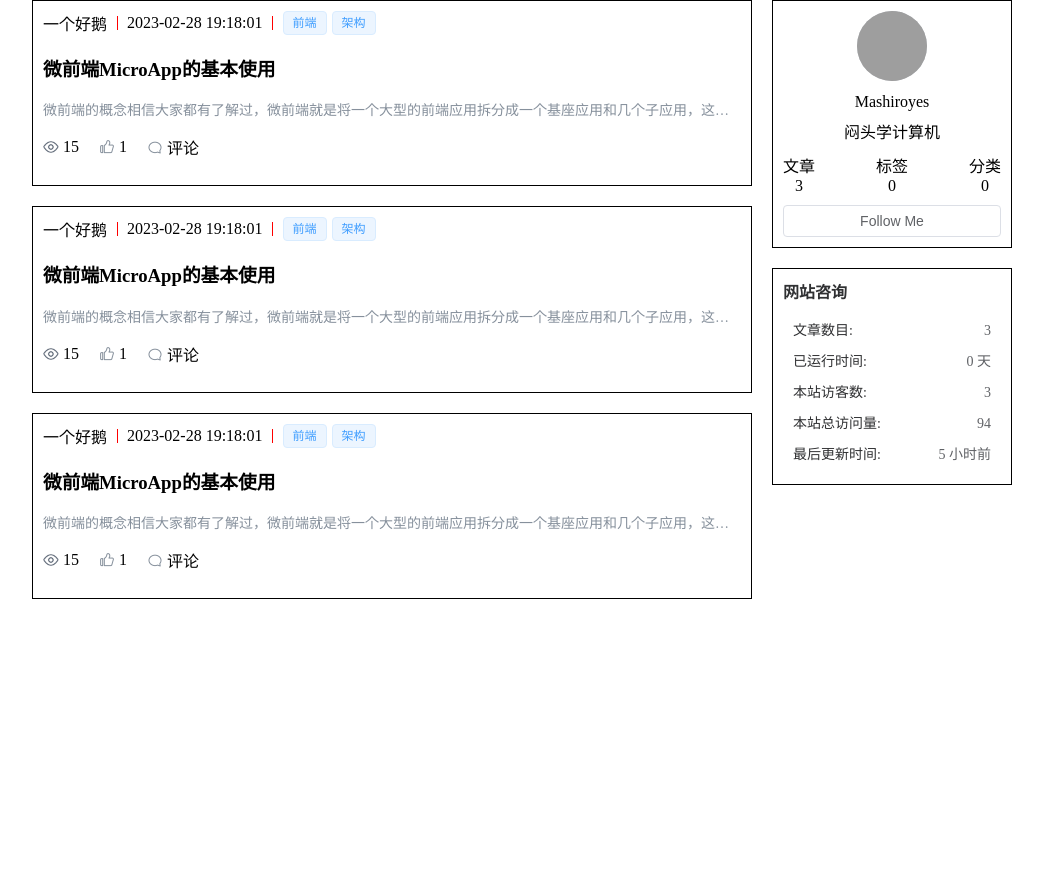
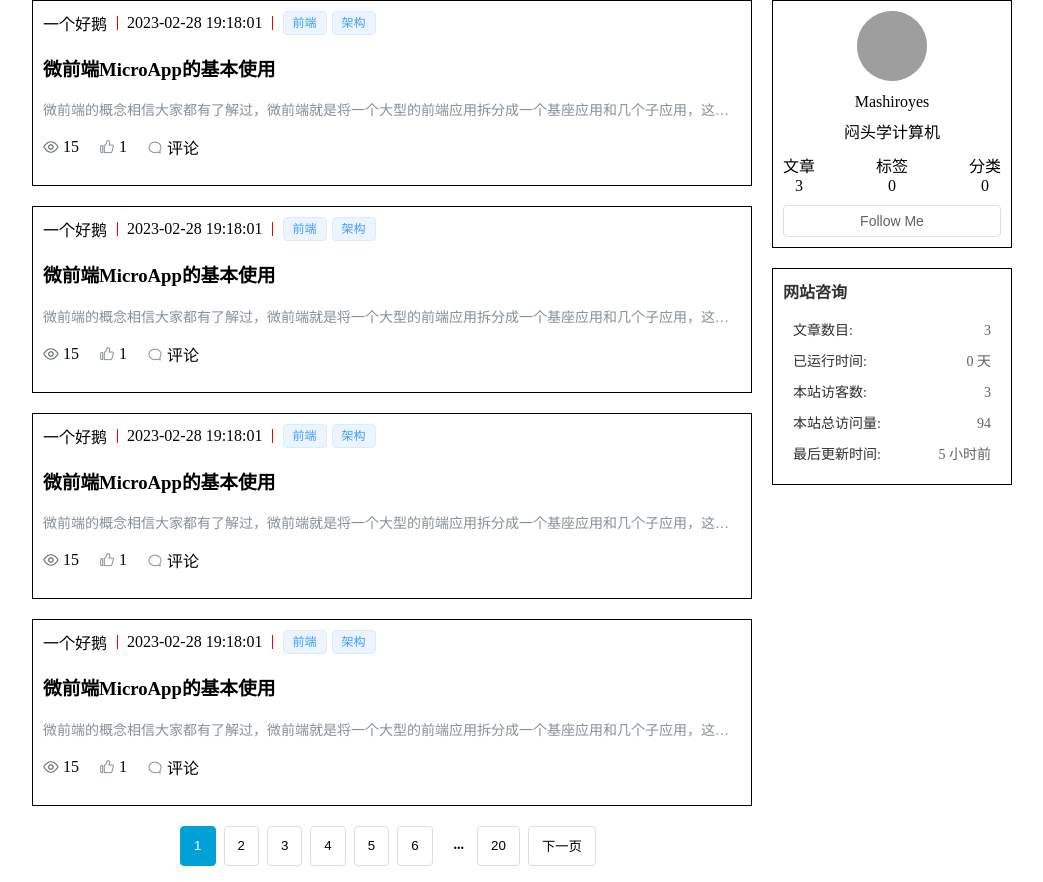
Before and after one commit to yuzhe2/personal-blog, a Vue app: page /home in a window 1280 px wide. Shown: the whole page, without its empty margins (118-1161 px from the left). Before the commit the page ends 800 px from the top, so only its background shows below. Built offline with nearby package versions, Linux system fonts and the light colour scheme; grey boxes are pictures that could not be loaded.

Commit message:
分页组件和工具栏组件的编写

```diff
--- a/src/App.vue
+++ b/src/App.vue
@@ -1,8 +1,10 @@
 <script setup>
+import toolCase from '@/components/toolCase/index.vue'
 </script>
 
 <template>
   <router-view></router-view>
+  <tool-case></tool-case>
 </template>
 
 <style scoped>
--- /dev/null
+++ b/src/components/paging/index.vue
@@ -0,0 +1,108 @@
+<script setup>
+import { computed, ref, watch } from 'vue';
+
+const emit = defineEmits(['changePage'])
+
+const total = 20,
+  currentNum = ref(1)
+
+const pageList = computed(() => {
+  if (currentNum.value - 1 < 5) {
+    return [2, 3, 4, 5, 6]
+  } else if (total - currentNum.value <= 5) {
+    return [total - 5, total - 4, total - 3, total - 2, total - 1]
+  } else {
+    let cur = currentNum.value
+    return [cur - 2, cur - 1, cur, cur + 1, cur + 2]
+  }
+})
+
+const firstShow = computed(() => {
+  return currentNum.value - 1 >= 5
+})
+
+const endShow = computed(() => {
+  return total - currentNum.value > 5
+})
+
+watch(currentNum, (newVal) => {
+  document.body.scrollIntoView()
+  emit('changePage', newVal)
+})
+
+function handleClickPage (pageNum) {
+  currentNum.value = pageNum
+}
+</script>
+
+<template>
+  <div class="page-wrap">
+    <ul class="pages">
+      <li class="page-item prev" v-show="currentNum !== 1">
+        <button @click="currentNum--">上一页</button>
+      </li>
+      <li class="page-item first" :class="currentNum === 1 ? 'active' : ''" @click="handleClickPage(1)">
+        <button>1</button>
+      </li>
+      <strong v-show="firstShow">...</strong>
+      <li
+        v-for="(item, index) in pageList"
+        :key="index"
+        class="page-item"
+        :class="currentNum === item ? 'active' : ''"
+        @click="handleClickPage(item)"
+      >
+        <button>{{ item }}</button>
+      </li>
+      <strong v-show="endShow">...</strong>
+      <li class="page-item last" :class="currentNum === total ? 'active' : ''" @click="handleClickPage(total)">
+        <button>{{ total }}</button>
+      </li>
+      <li class="page-item next" v-show="currentNum !== total">
+        <button @click="currentNum++">下一页</button>
+      </li>
+    </ul>
+  </div>
+</template>
+
+<style scoped lang="scss">
+.page-wrap {
+  .page-item {
+    display: inline-block;
+    margin-right: 8px;
+    font-size: 14px;
+    font-weight: 700;
+    vertical-align: middle;
+
+    button {
+      min-width: 17px;
+      height: 40px;
+      cursor: pointer;
+      outline: none;
+      border-radius: 4px;
+      background-color: #fff;
+      border: 1px solid #ddd;
+      transition: all .2s;
+      padding: 0 13px;
+    }
+  }
+
+  .active button,
+  button:hover {
+    background: #00a1d6;
+    color: #fff;
+    border: 1px solid #00a1d6;
+  }
+
+
+  strong {
+    display: inline-block;
+    border: 1px solid transparent;
+    border-radius: 4px;
+    font-size: 14px;
+    font-weight: 700;
+    margin: 0 2px;
+    padding: 0 10px;
+  }
+}
+</style>
--- /dev/null
+++ b/src/components/toolCase/childs/toTop.vue
@@ -0,0 +1,29 @@
+<script setup></script>
+
+<template>
+  <el-backtop :visibility-height="0" title="回到顶部" class="to-top">
+    <svg
+      data-v-0b2d23d8=""
+      width="16"
+      height="16"
+      viewBox="0 0 16 16"
+      fill="none"
+      xmlns="http://www.w3.org/2000/svg"
+      class=""
+    >
+      <path
+        data-v-0b2d23d8=""
+        fill-rule="evenodd"
+        clip-rule="evenodd"
+        d="M2.75 1C2.33579 1 2 1.33579 2 1.75C2 2.16421 2.33579 2.5 2.75 2.5H13.25C13.6642 2.5 14 2.16421 14 1.75C14 1.33579 13.6642 1 13.25 1H2.75ZM7.24407 3.87287C7.64284 3.41241 8.35716 3.41241 8.75593 3.87287L13.0622 8.84535C13.6231 9.49299 13.163 10.5 12.3063 10.5H10V14C10 14.5523 9.55228 15 9 15H7C6.44772 15 6 14.5523 6 14V10.5H3.69371C2.83696 10.5 2.37691 9.49299 2.93778 8.84535L7.24407 3.87287Z"
+        fill="#8A919F"
+      ></path>
+    </svg>
+  </el-backtop>
+</template>
+
+<style scoped>
+.to-top {
+  position: unset !important;
+}
+</style>
--- /dev/null
+++ b/src/components/toolCase/childs/writeArt.vue
@@ -0,0 +1,19 @@
+<script setup>
+import utilItem from "../item.vue";
+</script>
+
+<template>
+  <util-item title="写文章">
+    <span class="svg"></span>
+  </util-item>
+</template>
+
+<style scoped>
+.svg {
+  display: inline-block;
+  width: 16px;
+  height: 16px;
+  background-image: url(@/assets/comps/utilcase/write.svg);
+  background-position: center;
+}
+</style>
--- /dev/null
+++ b/src/components/toolCase/index.vue
@@ -0,0 +1,34 @@
+<script setup>
+import toTop from './childs/toTop.vue'
+import writeArt from './childs/writeArt.vue'
+import { useShow } from './show'
+
+const isShow = useShow()
+</script>
+
+<template>
+  <Transition>
+    <div class="util-case" v-show="isShow">
+      <write-art></write-art>
+      <to-top></to-top>
+    </div>
+  </Transition>
+</template>
+
+<style scoped>
+.util-case {
+  position: fixed;
+  right: 25px;
+  bottom: 30px;
+}
+
+.v-enter-active,
+.v-leave-active {
+  transition: transform 1s ease;
+}
+
+.v-enter-from,
+.v-leave-to {
+  transform: translateX(100px);
+}
+</style>
--- /dev/null
+++ b/src/components/toolCase/item.vue
@@ -0,0 +1,24 @@
+<script setup>
+
+</script>
+
+<template>
+  <div class="util-item">
+    <slot></slot>
+  </div>
+</template>
+
+<style scoped>
+.util-item {
+  width: 40px;
+  height: 40px;
+  border-radius: 50%;
+  display: flex;
+  justify-content: center;
+  align-items: center;
+  cursor: pointer;
+  background-color: #fff;
+  box-shadow: 0px 0px 6px rgba(0, 0, 0, 0.12);
+  margin-bottom: 10px;
+}
+</style>
--- /dev/null
+++ b/src/components/toolCase/show.js
@@ -0,0 +1,16 @@
+import { onMounted, onUnmounted, ref } from "vue";
+
+export function useShow(scrollNum = 200) {
+  const isShow = ref(false);
+
+  function handleScrollShow() {
+    let scrollTop = document.body.scrollTop || document.documentElement.scrollTop
+    if (scrollTop >= scrollNum) isShow.value = true
+    else isShow.value = false
+  }
+
+  onMounted(() => window.addEventListener("scroll", handleScrollShow));
+  onUnmounted(() => window.removeEventListener("scroll", handleScrollShow));
+
+  return isShow
+}
--- a/src/components/webStat/index.vue
+++ b/src/components/webStat/index.vue
@@ -34,7 +34,7 @@
     text-align: right;
   }
 
-  ::v-deep .el-descriptions__cell {
+  :deep(.el-descriptions__cell)  {
     padding: 0px 10px;
     padding-bottom: 8px !important;
   }
--- a/src/page/Home/index.vue
+++ b/src/page/Home/index.vue
@@ -1,6 +1,7 @@
 <script setup>
 import articleList from './childs/Main.vue'
 import minorList from './childs/Aside.vue'
+import pageList from '@/components/paging/index.vue'
 
 const articleData = [
   {
@@ -26,14 +27,27 @@ const articleData = [
     descriptor: '微前端的概念相信大家都有了解过，微前端就是将一个大型的前端应用拆分成一个基座应用和几个子应用，这种架构在企业中应用的非常广泛，因为企业中的业务往往比较繁多，并且每个业务点需要的功能都比较庞大',
     visitNum: 15,
     likeNum: 1
+  },
+  {
+    createTime: '2023-02-28 19:18:01',
+    type: ['前端', '架构'],
+    title: '微前端MicroApp的基本使用',
+    descriptor: '微前端的概念相信大家都有了解过，微前端就是将一个大型的前端应用拆分成一个基座应用和几个子应用，这种架构在企业中应用的非常广泛，因为企业中的业务往往比较繁多，并且每个业务点需要的功能都比较庞大',
+    visitNum: 15,
+    likeNum: 1
   }
 ]
+
+function handlePageChange (num) {
+  console.log(num)
+}
 </script>
 
 <template>
   <div class="home">
     <main>
       <article-list :list="articleData"></article-list>
+      <page-list class="page" @changePage="handlePageChange"></page-list>
     </main>
     <aside>
       <minor-list></minor-list>
@@ -41,9 +55,12 @@ const articleData = [
   </div>
 </template>
 
-<style scoped>
+<style scoped lang="scss">
 .home {
   margin: 0px 150px;
   display: flex;
+  .page{
+    text-align: center;
+  }
 }
 </style>
```
Also changed, not shown: src/assets/comps/utilcase/write.svg (added).
